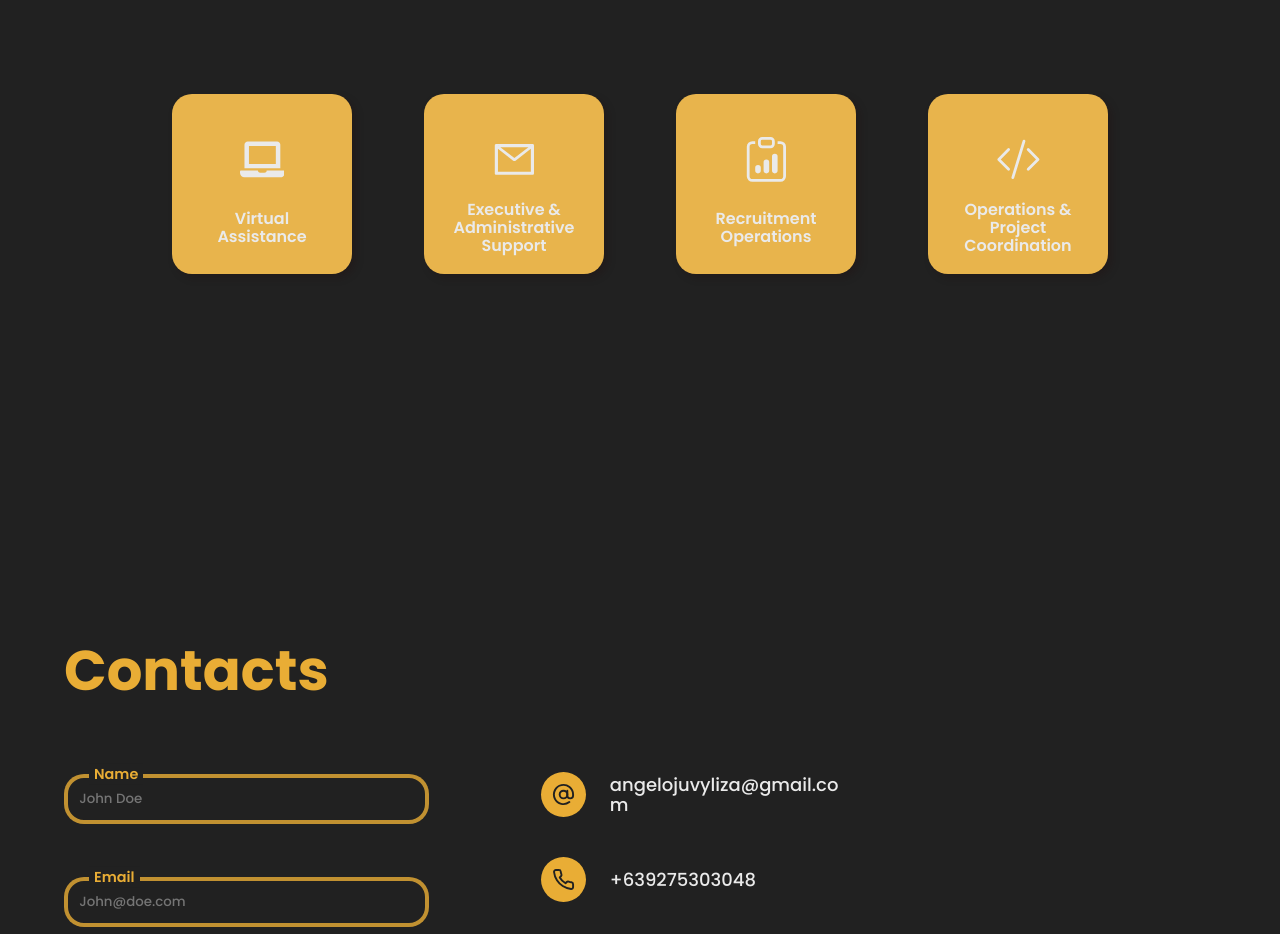
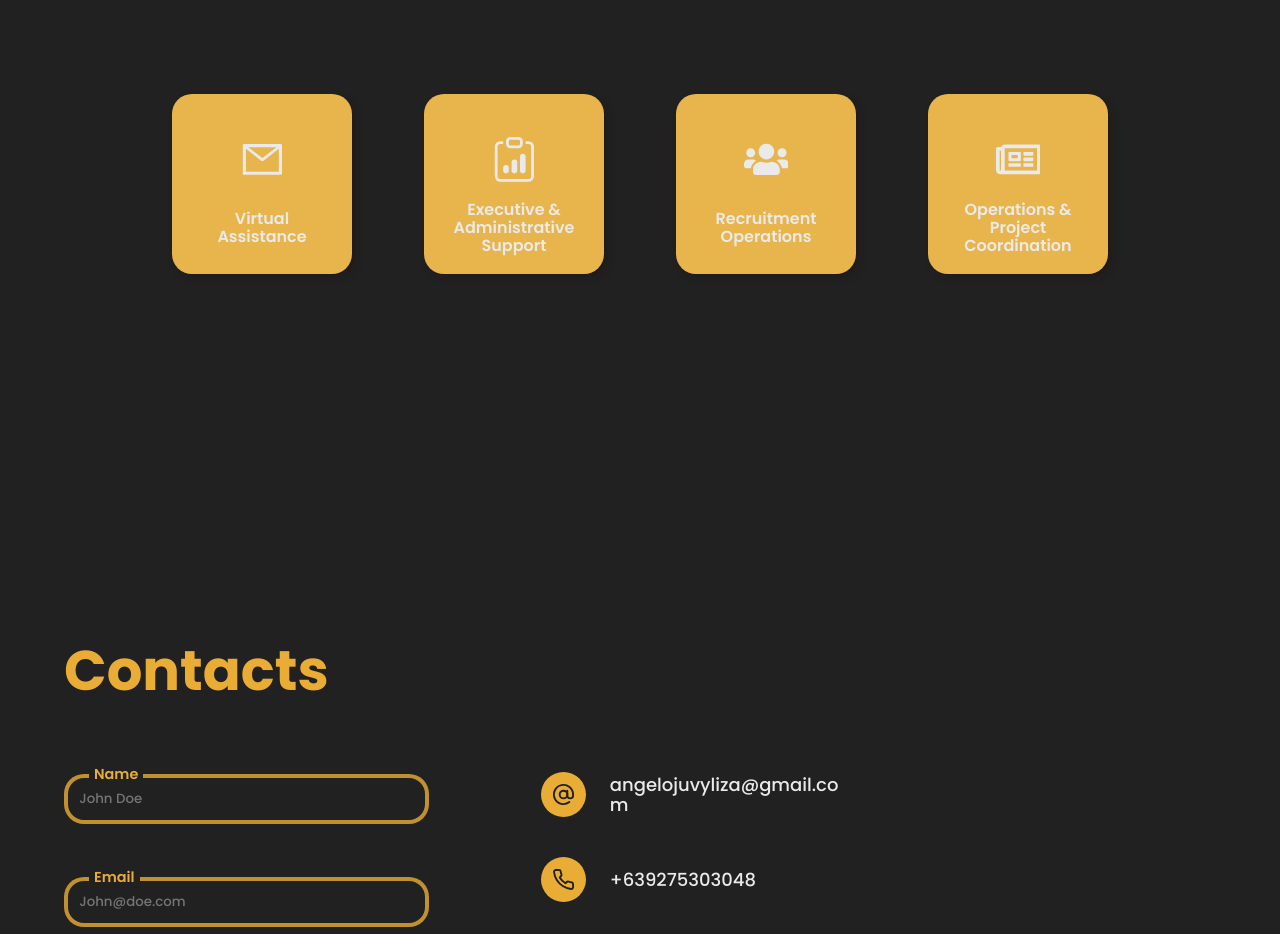
Before and after one commit to juvylizaangelo/juvylizaangelo.github.io, a React (Create React App) app: page / in a window 1280 px wide. Shown: the part 3900-4834 px from the top of the page. Built offline with nearby package versions, Linux system fonts and the light colour scheme; a web font is replaced by a local one.

Commit message:
Update servicesData.js

```diff
--- a/src/data/servicesData.js
+++ b/src/data/servicesData.js
@@ -2,30 +2,29 @@
 import { BiShoppingBag, BiPencil } from "react-icons/bi";
 import { BsCodeSlash, BsClipboardData } from "react-icons/bs";
 import { AiOutlineMail, AiFillAudio } from "react-icons/ai";
-import { FaInternetExplorer, FaLaptop, FaChalkboardTeacher, FaCameraRetro, FaPinterest, FaVideo, FaTabletAlt, FaRegNewspaper, FaDraftingCompass } from "react-icons/fa";
-
+import { FaInternetExplorer, FaLaptop, FaChalkboardTeacher, FaCameraRetro, FaPinterest, FaVideo, FaTabletAlt, FaRegNewspaper, FaDraftingCompass, FaUsers } from "react-icons/fa";
 
 
 export const servicesData = [
     {
         id: 1,
         title: 'Virtual Assistance',
-        icon: <FaLaptop/>
+        icon: <AiOutlineMail />
     },
     {
         id: 2,
         title: 'Executive & Administrative Support',
-        icon: <AiOutlineMail/>
+        icon: <BsClipboardData />
     },
     {
         id: 3,
         title: 'Recruitment Operations',
-        icon: <BsClipboardData/>
+        icon: <FaUsers />
     },
     {
         id: 4,
         title: 'Operations & Project Coordination',
-        icon: <BsCodeSlash/>
+        icon: <FaRegNewspaper />
     }
 ]
 
```
